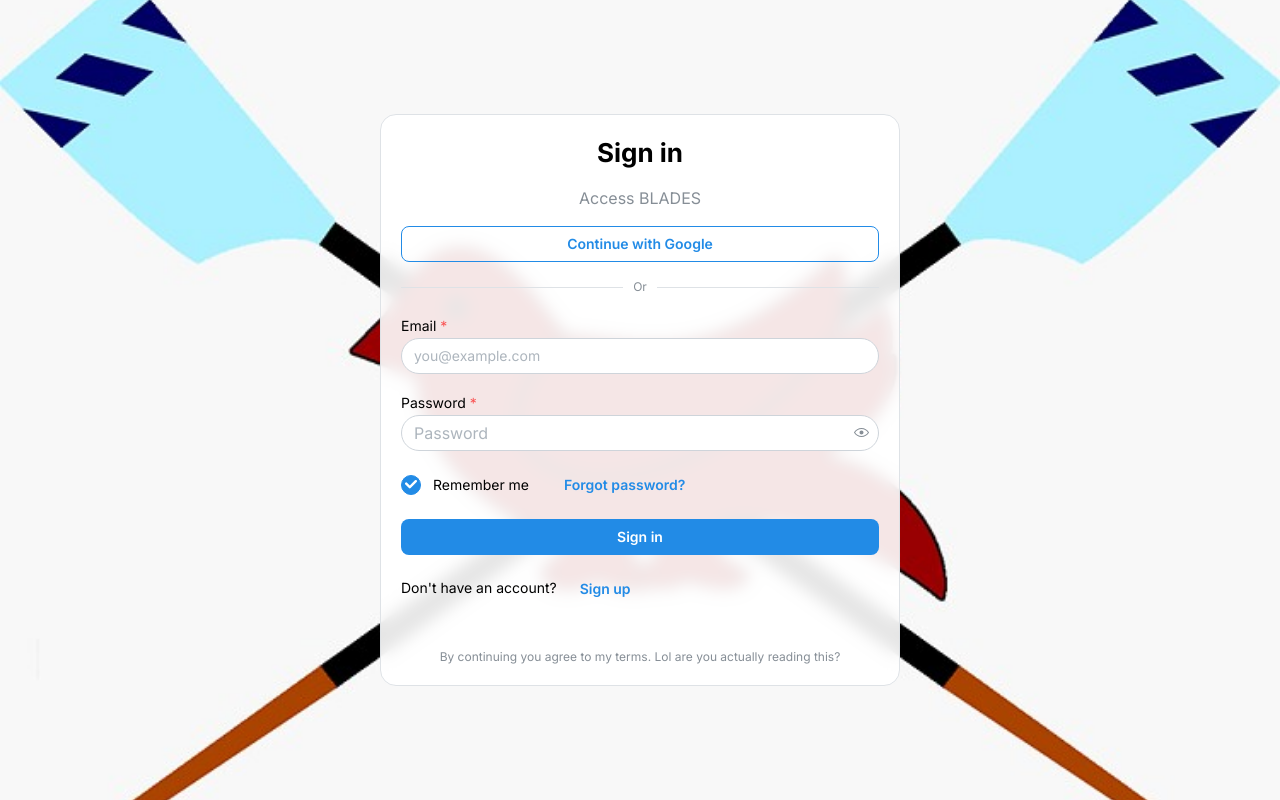
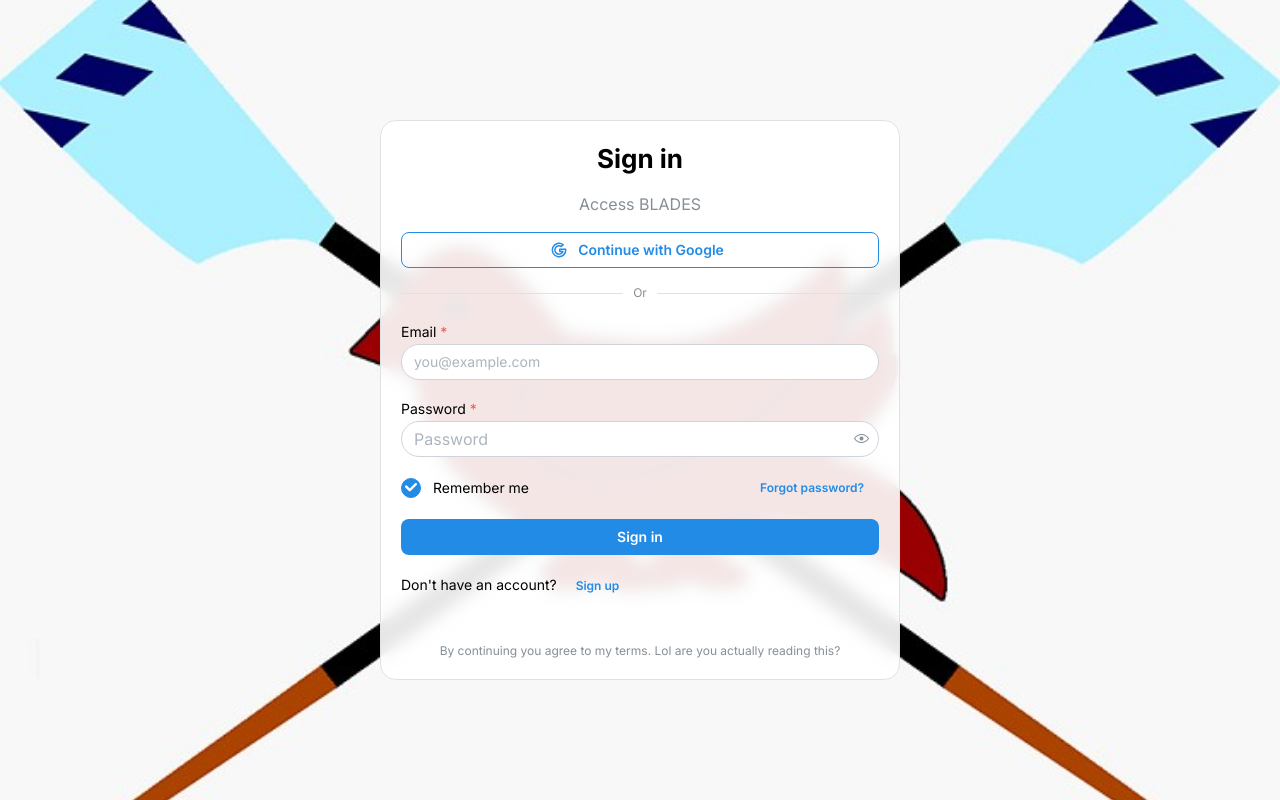
Before and after one commit to NoahFontaine/blades-app, a React (Vite) app: page /signin in a window 1280 px wide. Built offline with nearby package versions, Linux system fonts and the light colour scheme; no server answers.

Commit message:
try and fix auth and sign on glitch

```diff
--- a/src/Auth.jsx
+++ b/src/Auth.jsx
@@ -9,6 +9,7 @@ import {
   signInWithEmailAndPassword,
   createUserWithEmailAndPassword,
   sendPasswordResetEmail,
+  signInWithRedirect,
 } from "firebase/auth";
 
 // Prefer environment variables (Vite requires VITE_ prefix)
@@ -74,6 +75,14 @@ export function AuthProvider({ children }) {
       const result = await signInWithPopup(auth, googleProvider);
       return result.user;
     } catch (err) {
+      // Fallback for COOP / popup issues
+      if (
+        err?.code === "auth/popup-blocked" ||
+        err?.code === "auth/popup-closed-by-user"
+      ) {
+        await signInWithRedirect(auth, googleProvider);
+        return;
+      }
       console.error("Google sign-in error:", err.code, err);
       throw new Error(mapError(err.code));
     }
@@ -99,7 +108,7 @@ export function AuthProvider({ children }) {
     }
   }
 
-  function sendResetEmail(email) {
+  async function sendResetEmail(email) {
     return sendPasswordResetEmail(auth, email).catch((err) => {
       console.error("Reset error:", err.code, err);
       throw new Error(mapError(err.code));
--- a/src/pages/SignOn.jsx
+++ b/src/pages/SignOn.jsx
@@ -122,18 +122,17 @@ export default function SignOn() {
           background: "rgba(255,255,255,0.9)",
         }}
       >
-        {" "}
-        <LoadingOverlay visible={loading} />{" "}
+        <LoadingOverlay visible={loading} />
         <Stack spacing="sm">
-          {" "}
-          <Title order={2} align="center">
+          <Title order={2} ta="center">
             {mode === "signin" && "Sign in"}
             {mode === "signup" && "Create account"}
-            {mode === "reset" && "Reset password"}{" "}
-          </Title>{" "}
-          <Text align="center" color="dimmed">
+            {mode === "reset" && "Reset password"}
+          </Title>
+          <Text ta="center" c="dimmed">
             Access BLADES
           </Text>
+
           {notice && (
             <Notification
               icon={
@@ -144,8 +143,10 @@ export default function SignOn() {
               {notice.message}
             </Notification>
           )}
+
+          {/* FIX: leftIcon -> leftSection */}
           <Button
-            leftIcon={<IconBrandGoogle size={18} />}
+            leftSection={<IconBrandGoogle size={18} />}
             variant="outline"
             radius="md"
             onClick={handleGoogle}
@@ -153,15 +154,16 @@ export default function SignOn() {
           >
             Continue with Google
           </Button>
+
           <Divider label="Or" labelPosition="center" />
+
           <form
             onSubmit={(e) => {
               e.preventDefault();
               const values = form.values;
               if (mode === "reset") return handleReset(values);
               const validation = form.validate();
-              if (Object.keys(validation.errors).length === 0)
-                handleSubmit(values);
+              if (Object.keys(validation.errors).length === 0) handleSubmit(values);
             }}
           >
             <Stack>
@@ -181,6 +183,7 @@ export default function SignOn() {
                 icon={<IconMail size={14} />}
                 {...form.getInputProps("email")}
               />
+
               {mode !== "reset" && (
                 <PasswordInput
                   required
@@ -192,12 +195,17 @@ export default function SignOn() {
               )}
 
               {mode === "signin" && (
-                <Group position="apart" align="center">
+                <Group justify="space-between" align="center">
                   <Checkbox
                     label="Remember me"
                     {...form.getInputProps("remember", { type: "checkbox" })}
                   />
-                  <Button variant="subtle" onClick={() => setMode("reset")}>
+                  {/* FIX: remove compact, optionally set size */}
+                  <Button
+                    variant="subtle"
+                    size="xs"
+                    onClick={() => setMode("reset")}
+                  >
                     Forgot password?
                   </Button>
                 </Group>
@@ -211,14 +219,14 @@ export default function SignOn() {
                   : "Send reset email"}
               </Button>
 
-              <Group position="apart" spacing="xs">
+              <Group justify="space-between" gap="xs">
                 {mode === "signin" ? (
                   <Text size="sm">
                     Don't have an account?{" "}
                     <Button
                       variant="subtle"
+                      size="xs"
                       onClick={() => setMode("signup")}
-                      compact
                     >
                       Sign up
                     </Button>
@@ -228,8 +236,8 @@ export default function SignOn() {
                     Already have an account?{" "}
                     <Button
                       variant="subtle"
+                      size="xs"
                       onClick={() => setMode("signin")}
-                      compact
                     >
                       Sign in
                     </Button>
@@ -237,8 +245,8 @@ export default function SignOn() {
                 ) : (
                   <Button
                     variant="subtle"
+                    size="xs"
                     onClick={() => setMode("signin")}
-                    compact
                   >
                     Back to sign in
                   </Button>
@@ -246,8 +254,10 @@ export default function SignOn() {
               </Group>
             </Stack>
           </form>
+
           <Space h="xs" />
-          <Text size="xs" color="dimmed" align="center">
+
+          <Text size="xs" c="dimmed" ta="center">
             By continuing you agree to my terms. Lol are you actually reading this?
           </Text>
         </Stack>
```
